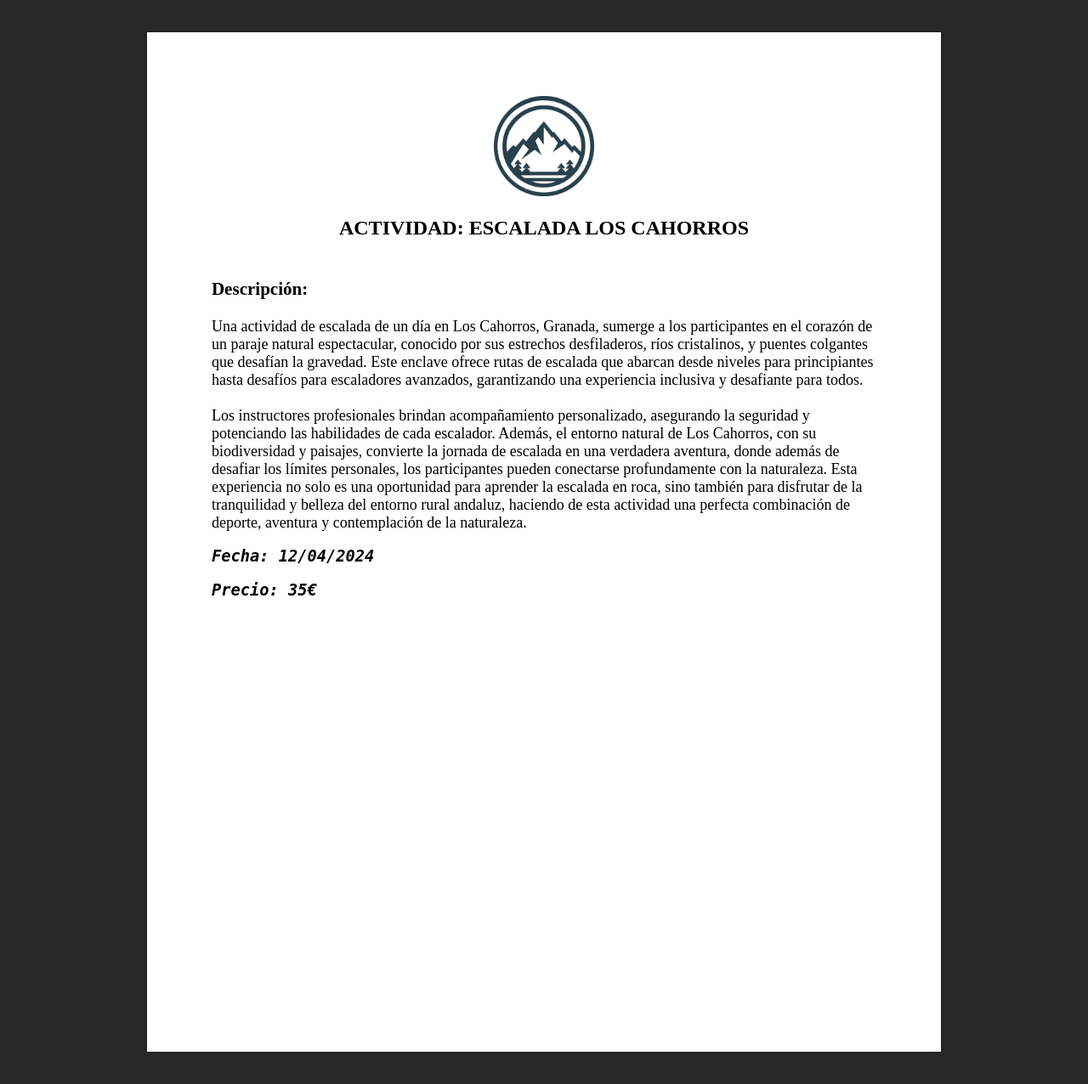
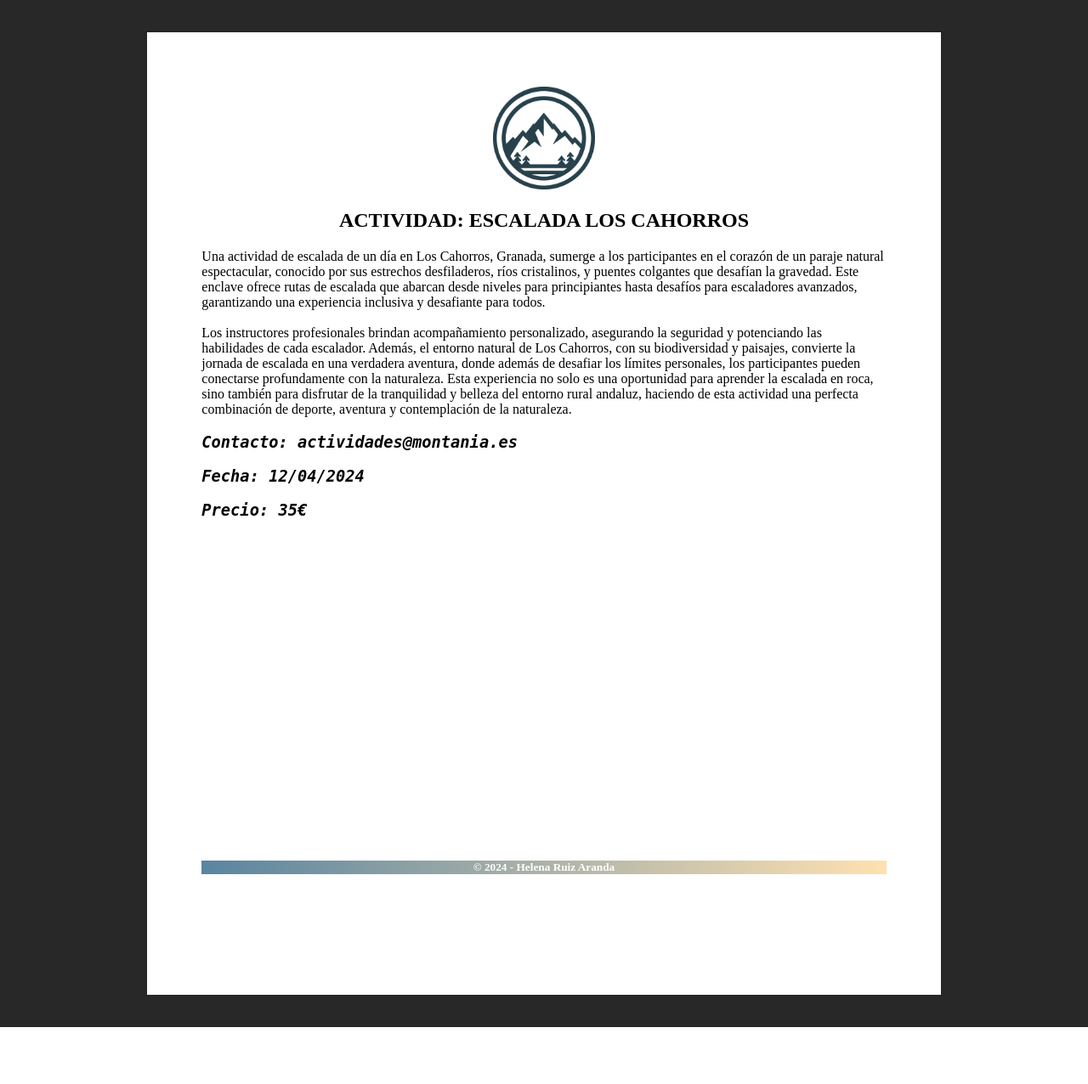
Before and after one commit to heleniya/SIBW, a PHP site: page /actividad_imprimir.html in a window 1280 px wide. Shown: the whole page at 85% size. After the commit the page ends 1209 px from the top, so only its background shows below. Run offline with PHP 8.4, Linux system fonts and the light colour scheme.

Commit message:
Algunas mejoras, imprimir terminado

```diff
--- a/P1/actividad.css
+++ b/P1/actividad.css
@@ -38,6 +38,7 @@ header{
     font-size: 350%;
     text-align: center;
     margin-left: 3%;
+    margin-top: -10%; /*si lo quito se me va para abajo*/
 }
 
 .logo-titulo{
--- a/P1/actividad_imprimir.css
+++ b/P1/actividad_imprimir.css
@@ -7,8 +7,8 @@ body {
 
   .folio{
     width: 700pt;
-    height: 900pt;
-    padding: 20mm;
+    height: 850pt;
+    padding: 5%;
     margin: 10mm auto;
     background-color: white; /* Fondo blanco para simular el papel */
     box-shadow: 0 0 5px rgba(0, 0, 0, 0.1); /* Opcional: agrega sombra para efecto de papel */
@@ -23,15 +23,27 @@ body {
     width: 15%;
   }
 
-  .info{
-    font-size: large;
-  }
-
   .fechaprecio{
     font-family: monospace;
     font-size: large;
     font-style: oblique ;
   }
+
+  footer{
+    margin-top: 50%;
+    left: 0; /* Alinea el footer a la izquierda de la ventana del navegador */
+    bottom:0%; /* Alinea el footer a la parte inferior de la ventana del navegador */
+    height:3% ;
+    width: 100%;
+    background: -webkit-linear-gradient(to right, #19547bb7, #ffd99bc9);
+    background: linear-gradient(to right, #19547bb7, #ffd99bc9);
+}
+
+.copy{
+  margin-top: 0.5%;
+  color:white;
+  text-align: center;
+}
 
   /*@media print {
     body, .pagina-a4 {
--- a/P1/actividad_imprimir.html
+++ b/P1/actividad_imprimir.html
@@ -21,7 +21,6 @@
         <main>
             <section class="texto">
                 <div class="info">
-                <h3 class="descrip"><br>Descripción: </h3>
                     <p>Una actividad de escalada de un día en Los Cahorros, Granada, sumerge a los participantes en el corazón
                         de un paraje natural espectacular, conocido por sus estrechos desfiladeros, ríos cristalinos, y puentes
                         colgantes que desafían la gravedad. Este enclave ofrece rutas de escalada que abarcan desde niveles para
@@ -35,9 +34,13 @@
                         perfecta combinación de deporte, aventura y contemplación de la naturaleza.</p>
                 </div>
                 <div class="fechaprecio">
+                    <h3>Contacto: actividades@montania.es</h3>
                     <h3>Fecha: 12/04/2024</h3>
                     <h3>Precio: 35€</h3>
                 </div>
             </section>
+            <footer>
+                <h5 class="copy">&copy; 2024 - Helena Ruiz Aranda </h5>
+            </footer>
         </main>
     </div>
--- a/P1/portadilla.css
+++ b/P1/portadilla.css
@@ -91,16 +91,17 @@ main {
     padding-top: 3%;
 }
 
-nav > b{
+.otros nav > a{
     color: black;
     font-size:medium;
     font-weight: 400;
+    text-decoration: none;
     display: inline-block; /* Hace que el enlace sea un bloque en línea, permitiendo la transformación */
     transition: transform 0.3s ease; /* Aplica una transición suave al moverse */
     padding-top: 2%;
 }
 
-nav > b:hover{
+.otros nav > a:hover{
     transform: translateX(10%);
 }
 
--- a/P1/portadilla.html
+++ b/P1/portadilla.html
@@ -29,11 +29,11 @@
         <section class="otros">
             <h2 class="titulo">Enlaces de interés</h2>
             <nav class="enlacesInteres">
-                <b href="#">&#x2192 Tiempo</b>
+                <a href="#">&#x2192 Tiempo</a>
                 <img src="images/nublado.png" alt=""><br><br>
-                <b href="#">&#x2192 Disponibilidad</b>
+                <a href="#">&#x2192 Disponibilidad</a>
                 <img src="images/calendar-png-image_7114740.png" alt=""><br>
-                <b href="#">&#x2192 Colaboradores</b>
+                <a href="#">&#x2192 Colaboradores</a>
                 <img src="images/ugr-horizontal.svg" alt="">
             </nav>
         </section>
```
Lines whose indentation alone changed are shown as unchanged.
